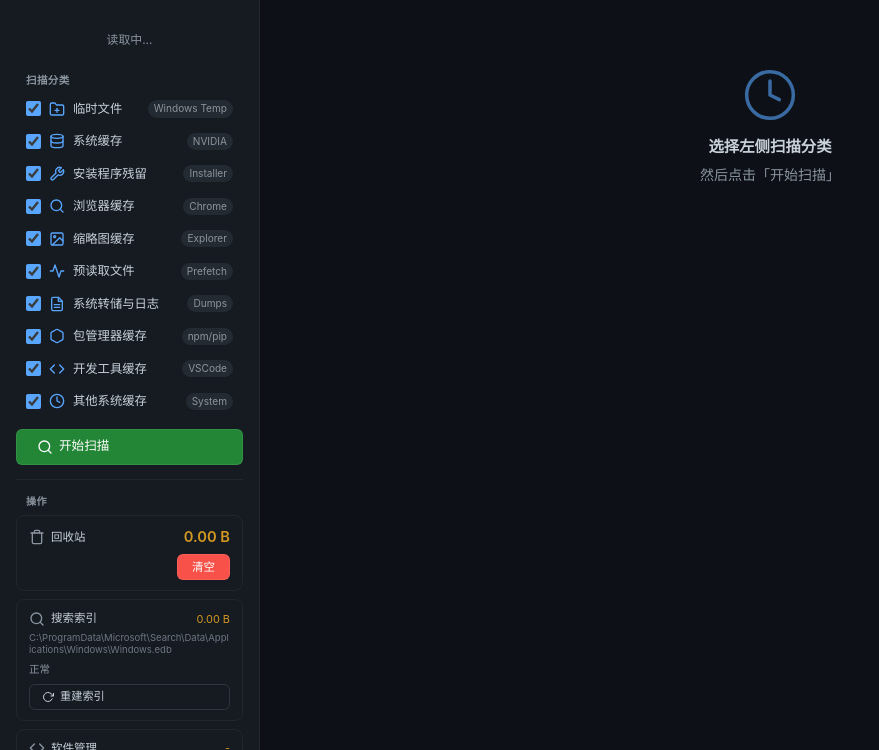
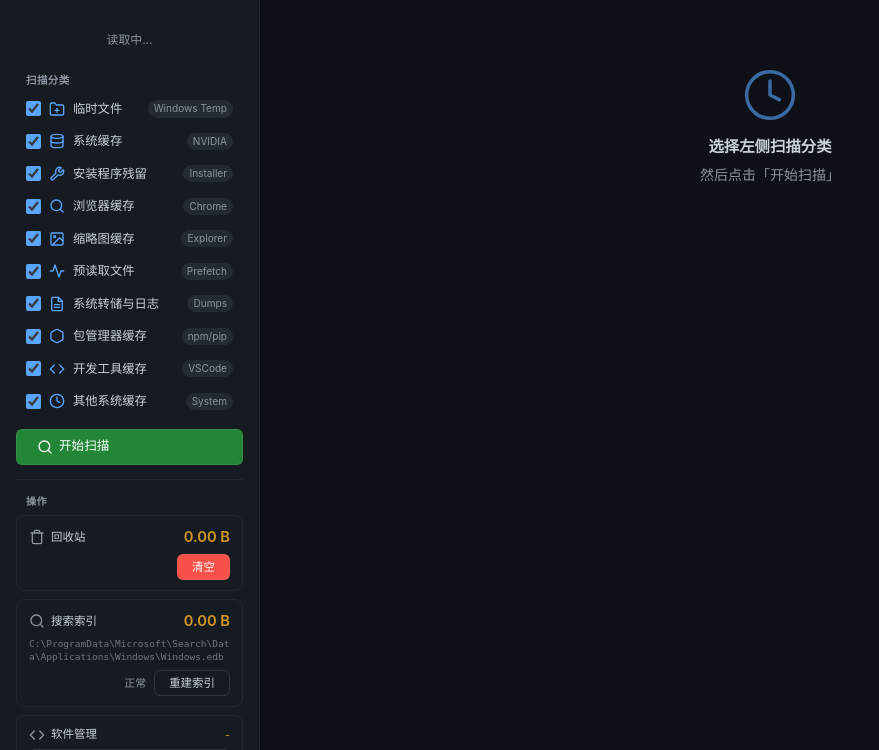
Before and after one commit to bsawang/sysClean, a Flask app: page / in a window 1280 px wide. Shown: the part 50-800 px from the top of the page, without its empty margins (0-879 px from the left). Run offline with Flask 3, Linux system fonts and the light colour scheme; data that the repository does not hold is empty.

Commit message:
fix: search index card with real path, right-aligned status and rebuild

```diff
--- a/templates/index.html
+++ b/templates/index.html
@@ -231,18 +231,17 @@
             <circle cx="11" cy="11" r="8"/><line x1="21" y1="21" x2="16.65" y2="16.65"/>
           </svg>
           <span class="op-card-label" data-i18n="search.title">Search Index</span>
-          <span id="search-size" class="op-card-value">-</span>
-        </div>
-        <div style="font-size:0.68rem;color:#6e7681;margin-top:4px;word-break:break-all;line-height:1.3">
+          <span id="search-size" style="font-size:1.05rem;font-weight:600;color:#d29922">-</span>
+        </div>
+        <div style="font-size:0.68rem;color:#6e7681;margin-top:6px;word-break:break-all;line-height:1.35;font-family:monospace">
           C:\ProgramData\Microsoft\Search\Data\Applications\Windows\Windows.edb
         </div>
-        <div style="display:flex;align-items:center;gap:6px;margin-top:6px">
-          <span id="search-status" style="font-size:0.75rem;color:#8b949e">-</span>
-        </div>
-        <button class="btn btn-ghost btn-sm btn-operation" onclick="rebuildSearchIndex()" style="width:100%;margin-top:6px;font-size:0.8rem" id="btn-rebuild-index">
-          <svg width="12" height="12" viewBox="0 0 24 24" fill="none" stroke="currentColor" stroke-width="2"><polyline points="23 4 23 10 17 10"/><path d="M20.49 15a9 9 0 1 1-2.12-9.36L23 10"/></svg>
-          <span data-i18n="search.rebuild">Rebuild Index</span>
-        </button>
+        <div style="display:flex;justify-content:flex-end;align-items:center;gap:8px;margin-top:6px">
+          <span id="search-status" style="font-size:0.78rem;color:#8b949e">-</span>
+          <button class="btn btn-ghost btn-sm btn-operation" onclick="rebuildSearchIndex()" style="font-size:0.82rem;padding:4px 14px" id="btn-rebuild-index">
+            <span data-i18n="search.rebuild">重建</span>
+          </button>
+        </div>
       </div>
 
       <!-- Software card -->
```
